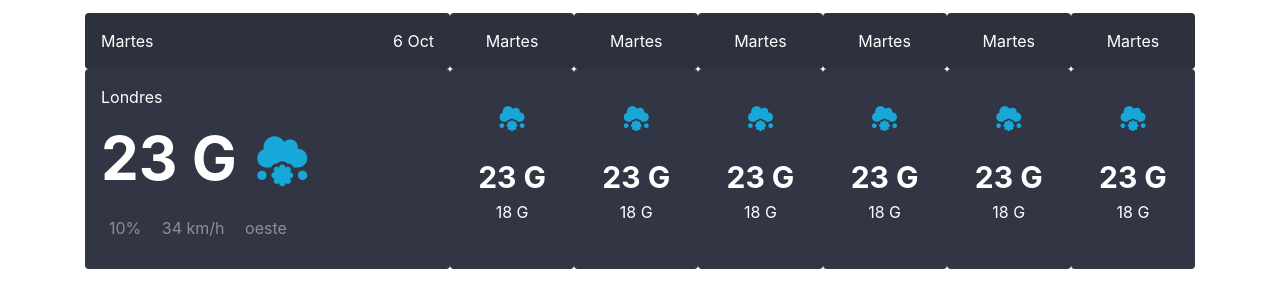
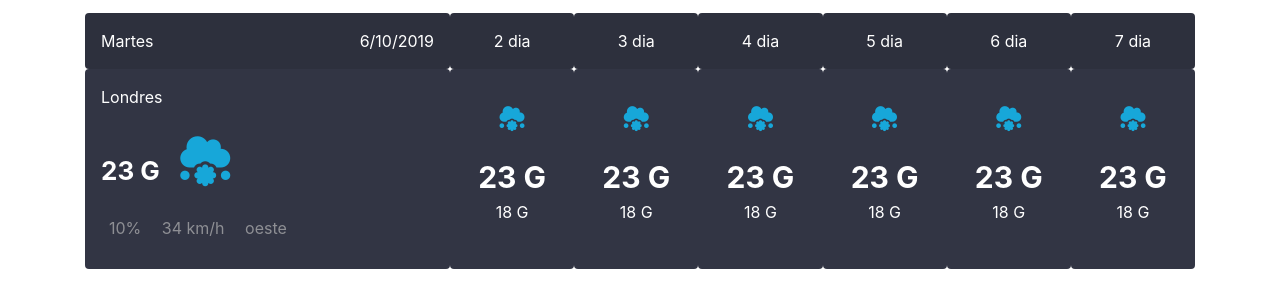
Before and after one commit to malorico/app-del-tiempo, a plain HTML site: page index.html in a window 1280 px wide. Shown: the part 397-704 px from the top of the page. Drawn offline with nearby package versions, Linux system fonts and the light colour scheme; no server answers.

Commit message:
weatherAppCogiendoElTiempoDeLondres

```diff
--- a/css/style.css
+++ b/css/style.css
@@ -63,7 +63,7 @@
 }
 
 .tiempo-principal .temperatura {
-    font-size: 60px;
+    font-size: 26px;
     font-weight: bold;
 }
 
--- a/index.html
+++ b/index.html
@@ -109,6 +109,7 @@
             </div>
         </div>
     </div>
+    <!--LO PRINCIPAL DE LA WEB, EL BANNER DEL TIEMPO-->
     <div class="row banner-tiempo text-white ">
         <div class="col-4 pr-0 tiempo-principal">
             <div class="banner-header bg-dark p-3 rounded ">
@@ -139,7 +140,7 @@
         <div class="col p-0 tiempo-secundario text-center">
             <div class="banner-header bg-dark p-3 rounded ">
                 <div class="dia  d-inline-block">
-                    Martes
+                    2 dia
                 </div>
             </div>
             <div class="banner-content bg-secundary p-3 rounded ">
@@ -161,7 +162,7 @@
         <div class="col p-0 tiempo-secundario text-center">
             <div class="banner-header bg-dark p-3 rounded ">
                 <div class="dia  d-inline-block">
-                    Martes
+                    3 dia
                 </div>
             </div>
             <div class="banner-content bg-secundary p-3 rounded ">
@@ -183,7 +184,7 @@
         <div class="col p-0 tiempo-secundario text-center">
             <div class="banner-header bg-dark p-3 rounded ">
                 <div class="dia  d-inline-block">
-                    Martes
+                    4 dia
                 </div>
             </div>
             <div class="banner-content bg-secundary p-3 rounded ">
@@ -205,7 +206,7 @@
         <div class="col p-0 tiempo-secundario text-center">
             <div class="banner-header bg-dark p-3 rounded ">
                 <div class="dia  d-inline-block">
-                    Martes
+                    5 dia
                 </div>
             </div>
             <div class="banner-content bg-secundary p-3 rounded ">
@@ -227,7 +228,7 @@
         <div class="col p-0 tiempo-secundario text-center">
             <div class="banner-header bg-dark p-3 rounded ">
                 <div class="dia  d-inline-block">
-                    Martes
+                    6 dia
                 </div>
             </div>
             <div class="banner-content bg-secundary p-3 rounded ">
@@ -249,7 +250,7 @@
         <div class="col pl-0 tiempo-secundario text-center">
             <div class="banner-header bg-dark p-3 rounded ">
                 <div class="dia  d-inline-block">
-                    Martes
+                    7 dia
                 </div>
             </div>
             <div class="banner-content bg-secundary p-3 rounded ">
--- a/js/app.js
+++ b/js/app.js
@@ -2,7 +2,7 @@
 //guardamos al apikey en una variblae
 
 const apiKey="43e33186b2d19517b323d6d218fa8274";
-const url =`https://api.openweathermap.org/data/2.5/weather?&appid=${apiKey}&q=London,uk`;
+const url =`https://api.openweathermap.org/data/2.5/weather?&appid=${apiKey}&q=London,uk&units=metric`;
 const datos=fetch(url)
     .then(res =>{
         return res.json();
@@ -11,15 +11,18 @@ const datos=fetch(url)
         //console.log(data)
        return data
     })
+
 //recogemos la fecha actual
 const fecha =  new Date();
-const fechaCompleta = `${fecha.getDate()}/${fecha.getMonth()}/${fecha.getFullYear()}`;
+const fechaCompleta = ` ${fecha.getDate()}/${fecha.getMonth()}/${fecha.getFullYear()} `;
 
-document.querySelector('.info-principal .linea2').innerHTML=fechaCompleta;
+document.querySelector('.banner-header .fecha').innerHTML=fechaCompleta;
 
 datos.then((res) =>{
 
-    document.querySelector('.info-principal .linea3').innerHTML=res.main.temp +" grados";
+    const temperaturaPrincipal=document.querySelector('.temperatura-icono .temperatura').innerHTML=res.main.temp +" grados";
+    console.log(temperaturaPrincipal)
+    // categorias del tiempo de la api: Rain, Snow, Thunderstorm,Drizzle,Clear,Clouds
     const categoriaActual =res.weather[0].main;
     if(categoriaActual ==="Rain"){
         document.querySelector('.hoy .icono-tiempo .fas').className="".className="fa fa-sun-o";
@@ -36,5 +39,3 @@ datos.then((res) =>{
     }
 
 })
-
-// categorias del tiempo de la api: Rain, Snow, Thunderstorm,Drizzle,Clear,Clouds
```
